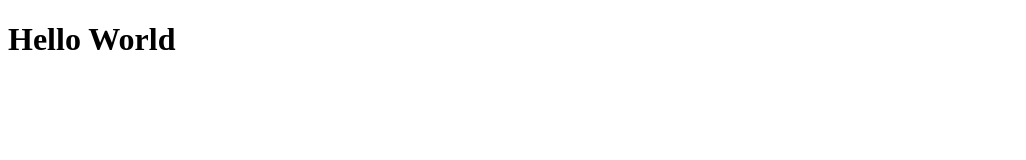
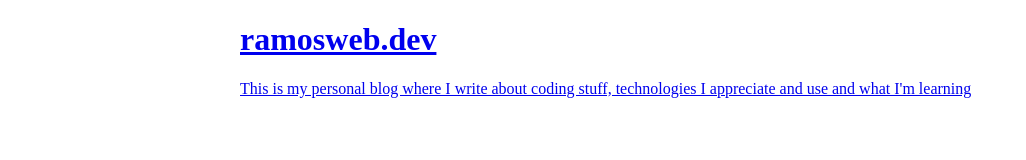
Before and after one commit to lucrp/gatsby-blog, a Gatsby site: page / in a window 1280 px wide. Shown: the whole page, without its empty margins (0-1026 px from the left). Built offline with nearby package versions, Linux system fonts and the light colour scheme; Gatsby itself is replaced by a stand-in of ours.

Commit message:
Metadata hook, Styled Components and Layout

```diff
--- a/gatsby-config.js
+++ b/gatsby-config.js
@@ -1,13 +1,16 @@
+const siteMetadata = {
+  title: `ramosweb.dev`,
+  description: `This is my personal blog where I write about coding stuff, technologies I appreciate and use and what I'm learning`
+};
+
 module.exports = {
-  siteMetadata: {
-    title: `ramosweb.dev`,
-    description: `This is my personal blog where I write about coding stuff, technologies I appreciate and use and what I'm learning`
-  },
+  siteMetadata: siteMetadata,
   plugins: [
+    `gatsby-plugin-styled-components`,
     {
       resolve: `gatsby-plugin-mdx`,
       options: {
-        extensions: [`.mdx`,  `.md`],
+        extensions: [`.mdx`, `.md`],
       },
     },
     {
--- a/package.json
+++ b/package.json
@@ -12,10 +12,13 @@
   "dependencies": {
     "@mdx-js/mdx": "^1.5.8",
     "@mdx-js/react": "^1.5.8",
+    "babel-plugin-styled-components": "^1.10.7",
     "gatsby": "^2.20.16",
     "gatsby-plugin-mdx": "^1.1.6",
+    "gatsby-plugin-styled-components": "^3.2.1",
     "gatsby-source-filesystem": "^2.2.2",
     "react": "^16.13.1",
-    "react-dom": "^16.13.1"
+    "react-dom": "^16.13.1",
+    "styled-components": "^5.1.0"
   }
 }
--- /dev/null
+++ b/src/components/Header.js
@@ -0,0 +1,9 @@
+import { Link } from 'gatsby';
+import React from 'react';
+
+export const Header = ({ siteTitle, siteDescription }) => (
+  <Link to="/">
+    <h1>{ siteTitle }</h1>
+    <p>{ siteDescription }</p>
+  </Link>
+);
--- /dev/null
+++ b/src/components/Layout.js
@@ -0,0 +1,19 @@
+import React from 'react';
+import {useSiteMetadata} from '../hooks/useSiteMetadata';
+import { Header } from './Header';
+import styled from 'styled-components';
+
+const AppStyles = styled.main`
+  width: 800px;
+  margin: 0 auto;
+`
+
+export const Layout = ({children}) => {
+  const { title, description } = useSiteMetadata();
+  return (
+    <AppStyles>
+      <Header siteTitle={title} siteDescription={description}/>
+      {children}
+    </AppStyles>
+  )
+}
--- /dev/null
+++ b/src/hooks/useSiteMetadata.js
@@ -0,0 +1,18 @@
+import { graphql, useStaticQuery } from 'gatsby';
+
+export const useSiteMetadata = () => {
+  const { site } = useStaticQuery(
+    graphql`
+    query SITE_METADATA_QUERY{
+      site {
+        siteMetadata {
+          title
+          description
+        }
+      }
+    }
+    `
+  )
+
+  return site.siteMetadata
+}
--- a/src/pages/index.js
+++ b/src/pages/index.js
@@ -1,5 +1,12 @@
 import React from 'react';
+import { useSiteMetadata } from '../hooks/useSiteMetadata'
+import {Layout} from '../components/Layout';
 
 export default () => {
-  return <h1>Hello World</h1>;
+  const { title, description } = useSiteMetadata();
+  return (
+  <>
+    <Layout />
+  </>
+  )
 };
```
Also changed, not shown: 1 other file.
